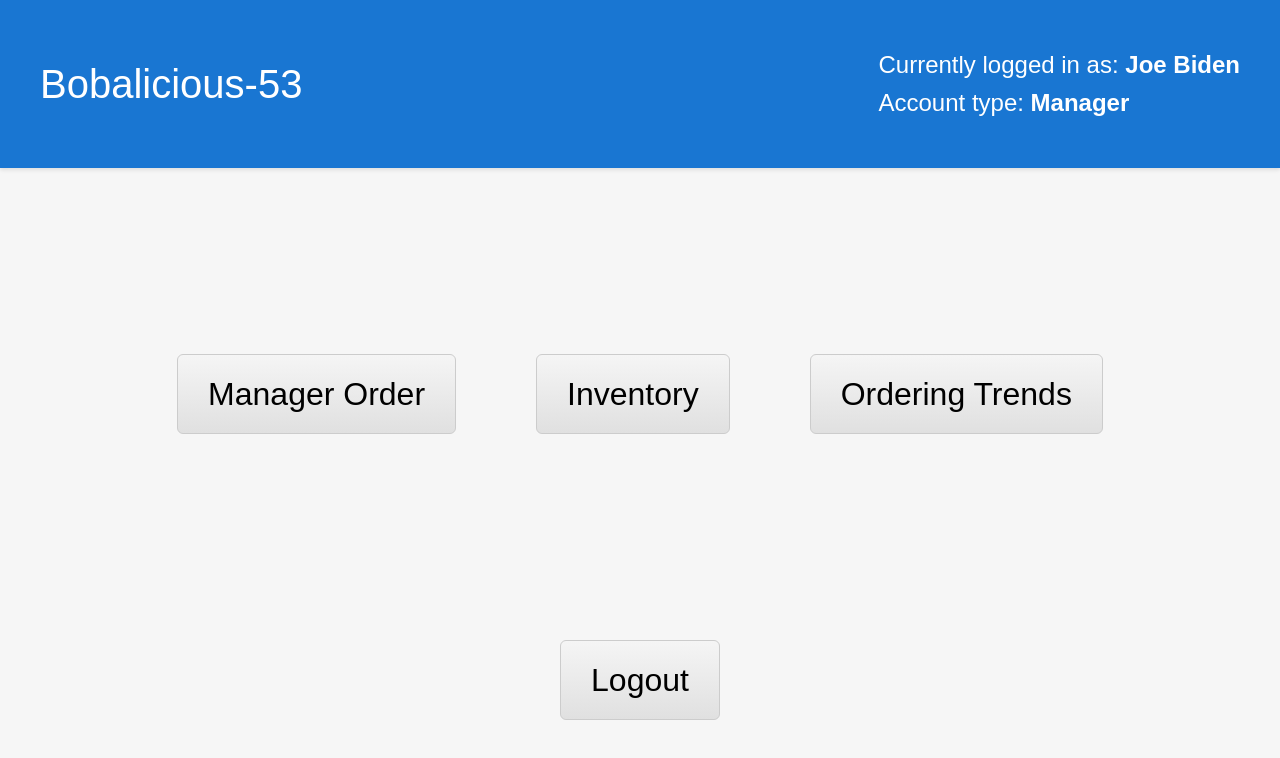
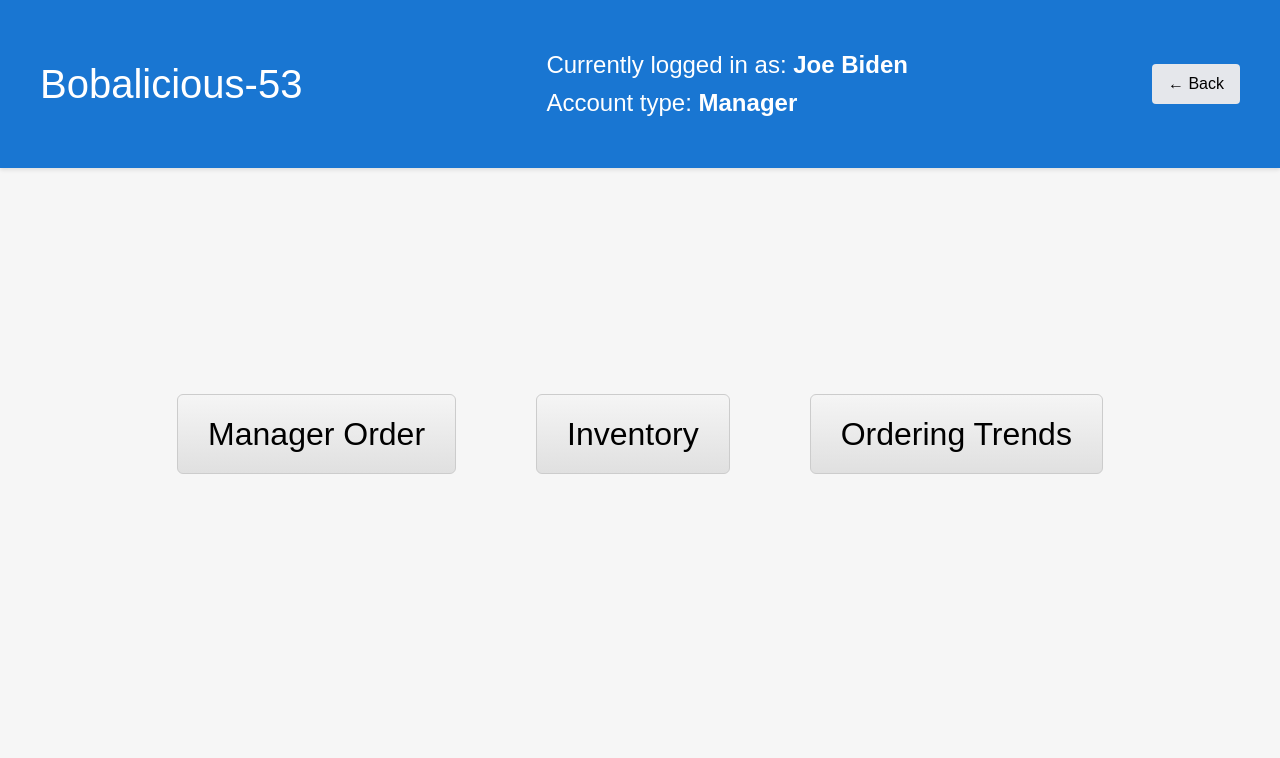
Before and after one commit to CSCE331-Fall2025-900-911/gang_53-project-3, a Next.js app in the folder frontend/: page /manager-dashboard in a window 1280 px wide. Shown: the top 758 px of the page. Built offline with nearby package versions, Linux system fonts and the light colour scheme.

Commit message:
fix google translate component to reappear on navigation

```diff
--- a/frontend/app/login/page.tsx
+++ b/frontend/app/login/page.tsx
@@ -2,6 +2,7 @@
 
 import { useState, useEffect, Suspense } from 'react';
 import { useRouter, useSearchParams } from 'next/navigation';
+import BackButton from '@/components/BackButton';
 import Link from 'next/link';
 
 function LoginContent() {
@@ -63,6 +64,7 @@ function LoginContent() {
         </p>
         {/* Spanish line can be added later */}
         {/* <p className="mt-1 text-zinc-400">¿Quieres iniciar sesión?</p> */}
+          <BackButton/>
       </section>
 
       {/* Form card */}
--- a/frontend/app/manager-dashboard/page.tsx
+++ b/frontend/app/manager-dashboard/page.tsx
@@ -2,6 +2,7 @@
 import React from "react";
 import { useRouter } from "next/navigation";
 import "./styles.css";
+import BackButton from "@/components/BackButton";
 
 export default function DashboardPage() {
     const router = useRouter();
@@ -13,6 +14,7 @@ export default function DashboardPage() {
                     <p>Currently logged in as: <strong>Joe Biden</strong></p>
                     <p>Account type: <strong>Manager</strong></p>
                 </div>
+                <BackButton/>
             </header>
 
             <main className="dashboard-main">
@@ -22,10 +24,10 @@ export default function DashboardPage() {
             </main>
 
             <footer className="dashboard-footer">
-                <button onClick={() => {
+                {/* <button onClick={() => {
                     // Clear any manager session data if needed
                     router.push("/");
-                }} className="btn">Logout</button>
+                }} className="btn">Logout</button> */}
             </footer>
         </div>
     );
--- a/frontend/app/page.tsx
+++ b/frontend/app/page.tsx
@@ -1,5 +1,9 @@
+export const dynamic = 'force-dynamic';
+export const revalidate = 0;
+
 import Link from "next/link";
 import GoogleTranslate from "@/components/GoogleTranslate";
+import BackButton from "@/components/BackButton";
 
 export const metadata = {
   title: "Bobalicious",
@@ -20,9 +24,12 @@ export default function HomePage() {
           </p>
         </header>
 
-        <div className="mt-6">
+        {/* <div className="mt-6"> */}
+        <nav className="flex justify-between items-center">
+
           <GoogleTranslate />
-        </div>
+        </nav>
+        {/* </div> */}
 
         {/* Buttons */}
         <section className="mt-16 flex w-full flex-col items-center gap-10">
@@ -30,7 +37,6 @@ export default function HomePage() {
           <NavButton href="/login" ariaLabel="Start ordering in English">
             Start Ordering
           </NavButton>
-
 
           {/* Employee login */}
           <NavButton href="/manager-dashboard" variant="secondary" ariaLabel="Employees login">
--- /dev/null
+++ b/frontend/components/BackButton.tsx
@@ -0,0 +1,17 @@
+"use client";
+
+export default function BackButton() {
+  return (
+    <button
+      onClick={() => {
+        // Hard refresh to previous page
+        window.location.href = "/";
+      }}
+      className="px-4 py-2 rounded bg-gray-200 hover:bg-gray-300"
+    >
+      <div className="text-black">
+        ← Back
+      </div>
+    </button>
+  );
+}
--- a/frontend/components/GoogleTranslate.tsx
+++ b/frontend/components/GoogleTranslate.tsx
@@ -1,29 +1,49 @@
 'use client';
 
 import { useEffect } from 'react';
+
+declare global {
+  interface Window {
+    googleTranslateElementInit?: () => void;
+    google?: any;
+  }
+}
 
 export default function GoogleTranslate() {
   useEffect(() => {
     if (typeof window === 'undefined') return;
 
-    // Define init callback expected by Google script
-    (window as any).googleTranslateElementInit = () => {
-        // eslint-disable-next-line new-cap
-        new (window as any).google.translate.TranslateElement(
-          { pageLanguage: 'en' },
-          'google_translate_element'
-        );
+    // Callback Google expects
+    window.googleTranslateElementInit = () => {
+      const container = document.getElementById('google_translate_element');
+
+      // 🔥 PATCH: If container exists but is empty, re-create the internal needed structure
+      // Google Translate refuses to render if previous children were removed.
+      if (container && container.childElementCount === 0) {
+        container.innerHTML = ''; // reset fully
+      }
+
+      // eslint-disable-next-line new-cap
+      new window.google.translate.TranslateElement(
+        { pageLanguage: 'en' },
+        'google_translate_element'
+      );
     };
 
+    // load script only once
     const existing = document.getElementById('google-translate-script');
     if (!existing) {
       const script = document.createElement('script');
       script.id = 'google-translate-script';
-      script.src = 'https://translate.google.com/translate_a/element.js?cb=googleTranslateElementInit';
+      script.src =
+        'https://translate.google.com/translate_a/element.js?cb=googleTranslateElementInit';
       script.async = true;
       document.body.appendChild(script);
-    } else if ((window as any).google?.translate?.TranslateElement) {
-      (window as any).googleTranslateElementInit?.();
+    } else {
+      // 🔥 PATCH: If script exists but widget is missing, re-trigger init
+      if (window.google?.translate?.TranslateElement) {
+        window.googleTranslateElementInit?.();
+      }
     }
   }, []);
 
```
